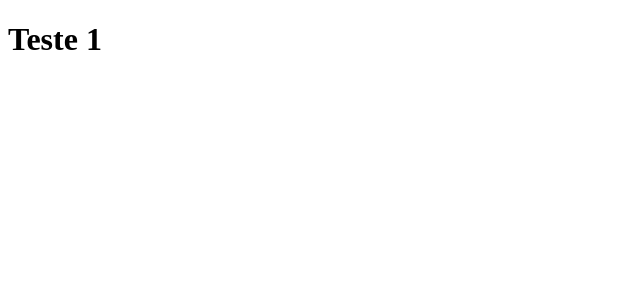
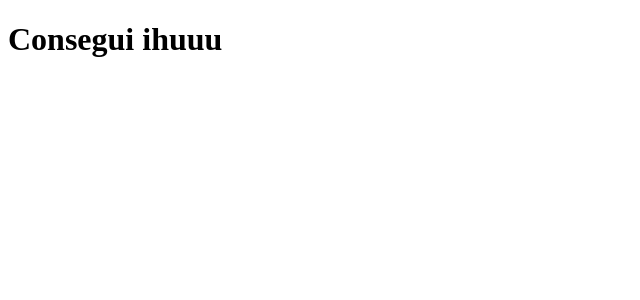
Before and after one commit to PedroKBrant/tabnews, a Next.js app: page / in a window 1280 px wide. Shown: the top 300 px of the page, without its empty margins (0-640 px from the left). Built offline with nearby package versions, Linux system fonts and the light colour scheme.

Commit message:
change message

```diff
--- a/pages/index.js
+++ b/pages/index.js
@@ -1,5 +1,5 @@
 function Home() {
-    return <h1>Teste 1</h1>
+    return <h1>Consegui ihuuu</h1>
 }
 
 export default Home;
```
